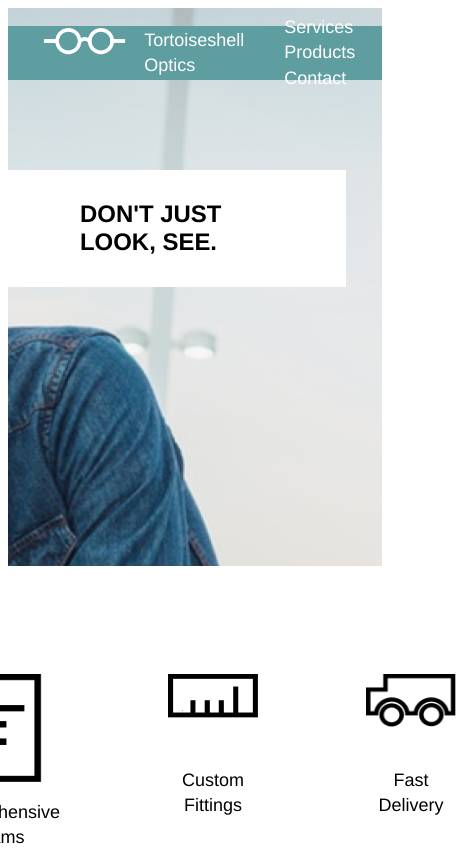
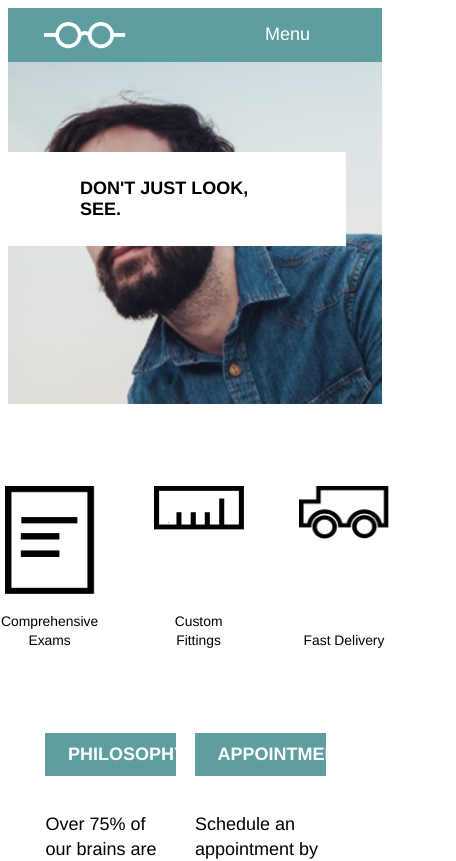
Before and after one commit to J9ml/tortoiseshelloptics, a plain HTML site: page index.html in a window 390 px wide. Shown: the top 861 px of the page, 456 px wide, since content can reach past the window. Drawn offline with Linux system fonts and the light colour scheme.

Commit message:
mobile draft

```diff
--- a/index.html
+++ b/index.html
@@ -25,8 +25,12 @@
        <li>Products</li>
        <li>Contact</li>
     </ul>
+
+    <ul class="mobile-menu">
+   <li>Menu<li>
+ </ul>
+
   </div>
-
   </nav>
 
       <div class="flex container">
--- a/resources/css/style.css
+++ b/resources/css/style.css
@@ -38,7 +38,7 @@ nav {
 
 nav div {
   display: flex;
-  align-content: center;
+  align-items: center;
 }
 
 
@@ -57,7 +57,11 @@ nav img {
  margin-right: 1rem;
 }
 
-  /*  */
+.mobile-menu {
+  display: none;
+}
+
+
 
 
 header .flex {
@@ -83,16 +87,9 @@ h1 {
 
 @media only screen and (max-width: 1024px) {
 
-.banner {
+header {
   height: 22rem;
-}
-
-nav {
-  top: 0;
-}
-
-nav #company {
-  flex: 1;
+  padding-top: 0;
 }
 
 nav.container {
@@ -104,15 +101,51 @@ max-width: 100%
   padding: 0.75rem 4rem;
   margin-top: 5rem;
   margin-right: 2rem;
-
 }
 
 h1 {
   font-size: 1.33rem;
+}
 
 }
 
+@media only screen and (max-width: 700px) {
+
+.menu ul {
+  display: none;
 }
+
+.menu ul.mobile-menu {
+  display: block;
+}
+
+}
+
+
+@media only screen and (max-width:560px) {
+
+header div span {
+  display: none;
+  height: 17rem;
+}
+
+header {
+background-position: 20%;
+}
+
+headline {
+  width: 100%
+  padding: 0 1rem;
+  text-align: center;
+  margin: 9rem auto 0 auto;
+}
+
+h1 {
+  font-size: 1rem;
+}
+
+}
+
 
   /* services */
 
@@ -165,7 +198,17 @@ h1 {
   padding-top: 1rem;
 }
 
+@media only screen and (max-width:560px) {
 
+.service {
+  height: auto;
+  margin: 1.54rem;
+  font-size: .77rem;
+
+}
+
+
+}
 
   /* footer */
 
```
